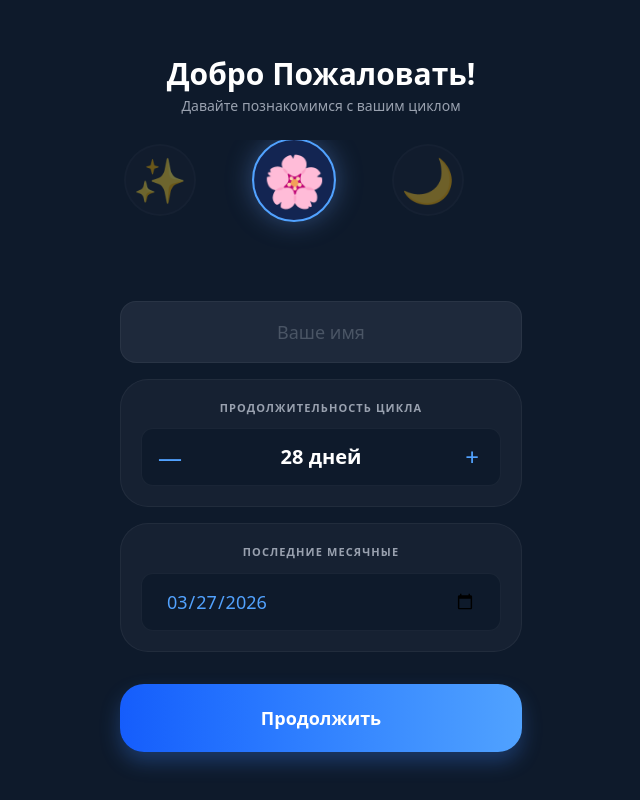
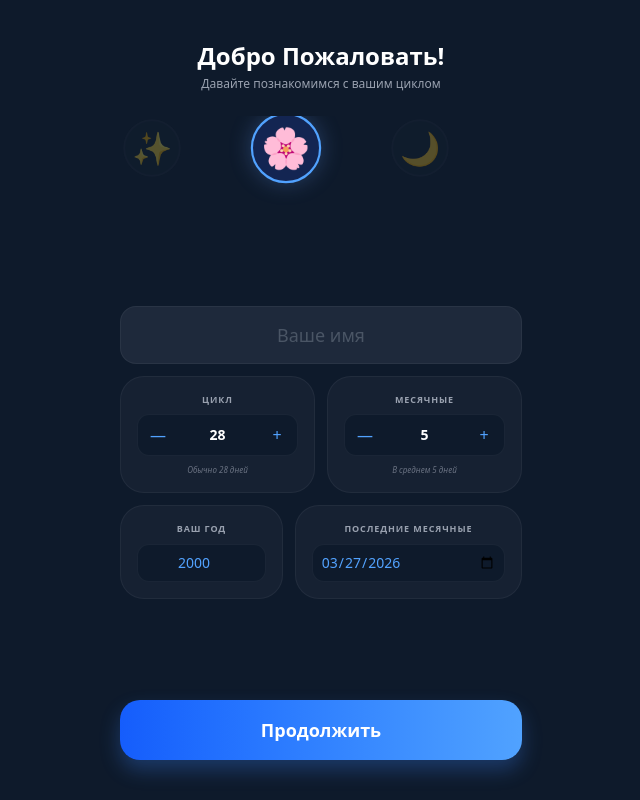
Before and after one commit to sxxxonne-source/period-tracker, a Next.js app: page /welcome in a window 1280 px wide. Shown: the whole page, without its empty margins (319-959 px from the left). Built offline with nearby package versions, Linux system fonts and the light colour scheme.

Commit message:
update v0.0.2

```diff
--- a/app/components/Calendar.tsx
+++ b/app/components/Calendar.tsx
@@ -24,12 +24,14 @@ export default function CycleCalendar() {
   const [value, setValue] = useState<Value>(null);
   const [cycleLength, setCycleLength] = useState(28);
   const [periodDuration, setPeriodDuration] = useState(5);
+  const [birthYear, setBirthYear] = useState(2000); // Добавили для точности
   const [isPremium, setIsPremium] = useState(false);
 
   useEffect(() => {
     if (typeof window !== "undefined") {
       setCycleLength(Number(localStorage.getItem("cycle_length")) || 28);
       setPeriodDuration(Number(localStorage.getItem("period_duration")) || 5);
+      setBirthYear(Number(localStorage.getItem("birth_year")) || 2000);
       setIsPremium(localStorage.getItem("user_subscription") === "premium");
 
       fetchPeriods();
@@ -48,7 +50,6 @@ export default function CycleCalendar() {
     if (data && data.length > 0) {
       setPeriods(data)
     } else {
-      // Если в базе пусто, создаем "виртуальный" период из данных онбординга
       const initialDate = localStorage.getItem("last_period");
       if (initialDate) {
         setPeriods([{ start_date: initialDate, duration: periodDuration }]);
@@ -70,20 +71,18 @@ export default function CycleCalendar() {
   const getTileClassName = ({ date, view }: { date: Date; view: string }) => {
     if (view !== 'month') return null
 
-    // Убираем время для точного сравнения
     const d = new Date(date); d.setHours(0, 0, 0, 0);
     const dateStr = d.toISOString().split('T')[0]
     let classes: string[] = []
 
-    // 1. Отметки Секса (❤️)
+    // 1. Секс ❤️
     if (events.some(e => e.date === dateStr)) classes.push('tile-sex')
 
-    // 2. Реальные или предсказанные периоды
     if (periods.length > 0) {
       const lastRecordedStart = new Date(periods[0].start_date);
       lastRecordedStart.setHours(0,0,0,0);
 
-      // Проверяем, попадает ли дата в прошлые записанные циклы
+      // 2. Реальные записи (Розовый)
       const isHistorical = periods.some(p => {
         const s = new Date(p.start_date); s.setHours(0,0,0,0);
         const e = new Date(s); e.setDate(s.getDate() + (p.duration - 1));
@@ -93,25 +92,30 @@ export default function CycleCalendar() {
       if (isHistorical) {
         classes.push('tile-period');
       } else {
-        // Логика прогноза вперед
-        const cyclesToPredict = isPremium ? 12 : 3; // Для Free даем прогноз на 3 месяца
+        // 3. Умный прогноз (на основе возраста и длины цикла)
+        const cyclesToPredict = isPremium ? 12 : 3;
+        const age = new Date().getFullYear() - birthYear;
+        const lutealPhase = age > 35 ? 13 : 14;
 
-        for (let i = 1; i <= cyclesToPredict; i++) {
+        // Проверяем будущие циклы (i > 0) и один прошлый (i < 0) для красоты
+        for (let i = -1; i <= cyclesToPredict; i++) {
+          if (i === 0) continue; // Пропускаем текущий, так как он либо в базе, либо виртуальный
+
           const pStart = new Date(lastRecordedStart);
           pStart.setDate(lastRecordedStart.getDate() + (cycleLength * i));
 
           const pEnd = new Date(pStart);
           pEnd.setDate(pStart.getDate() + (periodDuration - 1));
 
-          // Менструация (прогноз)
+          // Прогноз месячных
           if (d >= pStart && d <= pEnd) {
             classes.push('tile-predicted');
             break;
           }
 
-          // Овуляция (Цикл - 14 дней)
+          // Овуляция (за 14 дней до следующего начала)
           const ovu = new Date(pStart);
-          ovu.setDate(pStart.getDate() - 14);
+          ovu.setDate(pStart.getDate() - lutealPhase);
           const ovuStr = ovu.toISOString().split('T')[0];
 
           if (dateStr === ovuStr) {
@@ -119,7 +123,7 @@ export default function CycleCalendar() {
             break;
           }
 
-          // Фертильное окно (4 дня до овуляции + 1 после)
+          // Фертильное окно
           const fStart = new Date(ovu); fStart.setDate(ovu.getDate() - 4);
           const fEnd = new Date(ovu); fEnd.setDate(ovu.getDate() + 1);
           if (d >= fStart && d <= fEnd) {
@@ -146,21 +150,22 @@ export default function CycleCalendar() {
         locale="ru-RU"
         prev2Label={null}
         next2Label={null}
+        // Исправлено: Понедельник — первый день недели
         formatShortWeekday={(locale, date) =>
           ['Вс', 'Пн', 'Вт', 'Ср', 'Чт', 'Пт', 'Сб'][date.getDay()]
         }
+        calendarType="iso8601"
       />
 
-      {/* Легенда */}
       <div className="flex flex-wrap justify-center gap-x-4 gap-y-2 mt-4 px-2 pb-2 text-[8px] uppercase tracking-widest text-gray-400 font-bold">
         <div className="flex items-center gap-1.5">
-          <div className="w-2 h-2 rounded-full bg-[#ff4d6d]"></div> Месячные
+          <div className="w-2 h-2 rounded-full bg-[#ff4d6d]"></div> Период
         </div>
         <div className="flex items-center gap-1.5">
           <div className="w-2 h-2 rounded-full bg-[#7FFFD4] shadow-[0_0_5px_#7FFFD4]"></div> Овуляция
         </div>
         <div className="flex items-center gap-1.5">
-          <div className="w-2 h-2 rounded-full bg-[#4caf50]/40 border border-[#4caf50]"></div> Шанс зачать
+          <div className="w-2 h-2 rounded-full bg-[#4caf50]/40 border border-[#4caf50]"></div> Фертильность
         </div>
         <div className="flex items-center gap-1.5">
           <span>❤️</span> Секс
--- a/app/welcome/page.tsx
+++ b/app/welcome/page.tsx
@@ -8,7 +8,6 @@ import { Swiper, SwiperSlide } from 'swiper/react'
 import { Autoplay } from 'swiper/modules'
 import 'swiper/css'
 
-// Список доступных эмодзи
 const AVAILABLE_EMOJIS = ["🌸", "🌙", "💧", "💗", "🦋", "🌷", "⭐", "✨"]
 
 export default function WelcomePage() {
@@ -18,9 +17,10 @@ export default function WelcomePage() {
   const [name, setName] = useState("")
   const [selectedEmoji, setSelectedEmoji] = useState(AVAILABLE_EMOJIS[0])
   const [cycleLength, setCycleLength] = useState(28)
+  const [periodDuration, setPeriodDuration] = useState(5) // Новое: длительность самих месячных
+  const [birthYear, setBirthYear] = useState(2000) // Новое: год рождения
   const [lastPeriod, setLastPeriod] = useState(new Date().toISOString().split('T')[0]);
 
-  // Функция вибрации вынесена внутрь для прямого доступа к tg
   const triggerHaptic = (type: 'light' | 'medium' | 'heavy' | 'rigid' | 'soft' = 'light') => {
     if (typeof window !== "undefined") {
       const tg = (window as any).Telegram?.WebApp;
@@ -36,10 +36,6 @@ export default function WelcomePage() {
       if (tg) {
         tg.ready();
         tg.expand();
-        // Принудительно сообщаем TG, что мы работаем с Haptics
-        if (tg.HapticFeedback) {
-           console.log("Haptics ready");
-        }
         const user = tg.initDataUnsafe?.user
         if (user) { setName(user.first_name || ""); }
       }
@@ -54,9 +50,12 @@ export default function WelcomePage() {
       return;
     }
 
+    // Сохраняем расширенный набор данных
     localStorage.setItem("user_name", name)
     localStorage.setItem("user_avatar_emoji", selectedEmoji)
     localStorage.setItem("cycle_length", cycleLength.toString())
+    localStorage.setItem("period_duration", periodDuration.toString()) // Важно для календаря
+    localStorage.setItem("birth_year", birthYear.toString()) // Важно для точности овуляции
     localStorage.setItem("last_period", lastPeriod)
     localStorage.setItem("onboarding_complete", "true")
 
@@ -65,26 +64,23 @@ export default function WelcomePage() {
   }
 
   return (
-    <main className="h-screen w-full flex items-center justify-center bg-[#0e1a2b] text-white overflow-hidden p-6 touch-none">
-
-      <div className="w-full max-w-[402px] h-full flex flex-col items-center justify-between">
+    <main className="h-screen w-full flex items-center justify-center bg-[#0e1a2b] text-white overflow-y-auto p-6 scrollbar-hide">
+      <div className="w-full max-w-[402px] min-h-full flex flex-col items-center justify-between py-4">
 
         {/* ВЕРХНЯЯ ЧАСТЬ */}
-        <div className="w-full flex flex-col items-center pt-8">
-          <h1 className="text-3xl font-bold mb-1">Добро Пожаловать!</h1>
-          <p className="text-gray-400 mb-8 text-sm text-center">Давайте познакомимся с вашим циклом</p>
+        <div className="w-full flex flex-col items-center">
+          <h1 className="text-2xl font-bold mb-1">Добро Пожаловать!</h1>
+          <p className="text-gray-400 mb-6 text-xs text-center px-4">Давайте познакомимся с вашим циклом</p>
 
-          <div className="relative w-full h-32 flex items-center justify-center mb-4 overflow-hidden -mt-2">
+          <div className="relative w-full h-24 flex items-center justify-center mb-6 overflow-hidden">
             <Swiper
               modules={[Autoplay]}
               onSwiper={(swiper) => swiperRef.current = swiper}
               slidesPerView={3}
               centeredSlides={true}
               loop={true}
-              // Важно: используем realIndex и вызываем вибрацию
               onSlideChange={(swiper) => {
-                const emoji = AVAILABLE_EMOJIS[swiper.realIndex];
-                setSelectedEmoji(emoji);
+                setSelectedEmoji(AVAILABLE_EMOJIS[swiper.realIndex]);
                 triggerHaptic('light');
               }}
               className="w-full h-full"
@@ -93,16 +89,13 @@ export default function WelcomePage() {
                 <SwiperSlide key={index} className="flex items-center justify-center">
                   {({ isActive }) => (
                     <div
-                      className={`w-20 h-20 flex items-center justify-center rounded-full border-2 transition-all duration-300 cursor-pointer
+                      className={`w-16 h-16 flex items-center justify-center rounded-full border-2 transition-all duration-300 cursor-pointer
                         ${isActive
-                          ? 'border-blue-400 bg-blue-900/40 scale-105 shadow-[0_0_25px_rgba(100,149,237,0.4)]'
-                          : 'border-white/5 bg-[#1e293b]/50 scale-90 opacity-40'}`}
-                      onClick={() => {
-                        swiperRef.current?.slideToLoop(index);
-                        triggerHaptic('soft');
-                      }}
+                          ? 'border-blue-400 bg-blue-900/40 scale-110 shadow-[0_0_20px_rgba(100,149,237,0.3)]'
+                          : 'border-white/5 bg-[#1e293b]/50 scale-90 opacity-30'}`}
+                      onClick={() => swiperRef.current?.slideToLoop(index)}
                     >
-                      <span className="text-5xl">{emoji}</span>
+                      <span className="text-4xl">{emoji}</span>
                     </div>
                   )}
                 </SwiperSlide>
@@ -111,56 +104,75 @@ export default function WelcomePage() {
           </div>
         </div>
 
-        {/* СРЕДНЯЯ ЧАСТЬ */}
-        <div className="w-full flex-1 flex flex-col justify-center space-y-4 max-h-[60%]">
-
+        {/* СРЕДНЯЯ ЧАСТЬ - СЕТКА С НАСТРОЙКАМИ */}
+        <div className="w-full space-y-3 mb-6">
           <input
             type="text"
             placeholder="Ваше имя"
             value={name}
             onChange={(e) => setName(e.target.value)}
-            className="w-full bg-[#1e293b] border border-white/5 rounded-2xl py-4 px-6 text-center text-lg focus:ring-2 focus:ring-blue-500 outline-none transition-all placeholder:text-gray-600"
+            className="w-full bg-[#1e293b] border border-white/5 rounded-2xl py-3.5 px-6 text-center text-lg focus:ring-1 focus:ring-blue-500 outline-none transition-all placeholder:text-gray-600"
           />
 
-          <div className="bg-[#1e293b]/50 p-5 rounded-[28px] border border-white/5">
-            <p className="text-[11px] text-gray-400 uppercase tracking-widest mb-3 text-center font-bold">Продолжительность цикла</p>
-            <div className="flex items-center justify-between bg-[#0e1a2b] rounded-xl p-1 border border-white/5">
-              <button
-                onClick={() => { setCycleLength(Math.max(21, cycleLength - 1)); triggerHaptic('soft'); }}
-                className="w-12 h-12 flex items-center justify-center text-2xl font-light text-blue-400 active:scale-75 transition-transform"
-              >—</button>
-              <span className="text-xl font-bold">{cycleLength} дней</span>
-              <button
-                onClick={() => { setCycleLength(Math.min(45, cycleLength + 1)); triggerHaptic('soft'); }}
-                className="w-12 h-12 flex items-center justify-center text-2xl font-light text-blue-400 active:scale-75 transition-transform"
-              >+</button>
+          <div className="grid grid-cols-2 gap-3">
+            {/* Блок: Цикл */}
+            <div className="bg-[#1e293b]/50 p-4 rounded-[24px] border border-white/5">
+              <p className="text-[9px] text-gray-400 uppercase tracking-widest mb-2 text-center font-bold">Цикл</p>
+              <div className="flex items-center justify-between bg-[#0e1a2b] rounded-xl p-1 border border-white/5">
+                <button onClick={() => { setCycleLength(prev => Math.max(21, prev - 1)); triggerHaptic('soft'); }} className="w-8 h-8 text-blue-400">—</button>
+                <span className="text-sm font-bold">{cycleLength}</span>
+                <button onClick={() => { setCycleLength(prev => Math.min(45, prev + 1)); triggerHaptic('soft'); }} className="w-8 h-8 text-blue-400">+</button>
+              </div>
+              <p className="text-[8px] text-gray-500 mt-2 text-center italic">Обычно 28 дней</p>
+            </div>
+
+            {/* Блок: Длительность месячных */}
+            <div className="bg-[#1e293b]/50 p-4 rounded-[24px] border border-white/5">
+              <p className="text-[9px] text-gray-400 uppercase tracking-widest mb-2 text-center font-bold">Месячные</p>
+              <div className="flex items-center justify-between bg-[#0e1a2b] rounded-xl p-1 border border-white/5">
+                <button onClick={() => { setPeriodDuration(prev => Math.max(2, prev - 1)); triggerHaptic('soft'); }} className="w-8 h-8 text-blue-400">—</button>
+                <span className="text-sm font-bold">{periodDuration}</span>
+                <button onClick={() => { setPeriodDuration(prev => Math.min(10, prev + 1)); triggerHaptic('soft'); }} className="w-8 h-8 text-blue-400">+</button>
+              </div>
+              <p className="text-[8px] text-gray-500 mt-2 text-center italic">В среднем 5 дней</p>
             </div>
           </div>
 
-          <div className="bg-[#1e293b]/50 p-5 rounded-[28px] border border-white/5">
-            <p className="text-[11px] text-gray-400 uppercase tracking-widest mb-3 text-center font-bold">Последние месячные</p>
-            <input
-              type="date"
-              value={lastPeriod}
-              onChange={(e) => {
-                setLastPeriod(e.target.value);
-                triggerHaptic('light');
-              }}
-              className="w-full bg-[#0e1a2b] border border-white/5 rounded-xl py-3.5 px-6 text-blue-400 text-center text-lg outline-none"
-            />
+          <div className="flex gap-3">
+            {/* Блок: Год рождения */}
+            <div className="flex-[0.4] bg-[#1e293b]/50 p-4 rounded-[24px] border border-white/5 flex flex-col justify-center">
+               <p className="text-[9px] text-gray-400 uppercase tracking-widest mb-2 text-center font-bold">Ваш год</p>
+               <input
+                 type="number"
+                 min="1950" max="2015"
+                 value={birthYear}
+                 onChange={(e) => setBirthYear(Number(e.target.value))}
+                 className="w-full bg-[#0e1a2b] border border-white/5 rounded-xl py-2 text-blue-400 text-center text-sm outline-none"
+               />
+            </div>
+
+            {/* Блок: Дата */}
+            <div className="flex-[0.6] bg-[#1e293b]/50 p-4 rounded-[24px] border border-white/5">
+              <p className="text-[9px] text-gray-400 uppercase tracking-widest mb-2 text-center font-bold">Последние месячные</p>
+              <input
+                type="date"
+                value={lastPeriod}
+                onChange={(e) => { setLastPeriod(e.target.value); triggerHaptic('light'); }}
+                className="w-full bg-[#0e1a2b] border border-white/5 rounded-xl py-2 px-2 text-blue-400 text-center text-sm outline-none appearance-none"
+              />
+            </div>
           </div>
         </div>
 
         {/* НИЖНЯЯ ЧАСТЬ */}
-        <div className="w-full pb-6 pt-4">
+        <div className="w-full pt-2">
           <button
             onClick={handleContinue}
-            className="w-full py-5 rounded-[24px] bg-gradient-to-r from-blue-600 to-blue-400 text-white font-bold text-lg shadow-[0_10px_20px_rgba(59,130,246,0.3)] active:scale-95 transition-all"
+            className="w-full py-4 rounded-[20px] bg-gradient-to-r from-blue-600 to-blue-400 text-white font-bold text-lg shadow-[0_10px_20px_rgba(59,130,246,0.3)] active:scale-95 transition-all"
           >
             Продолжить
           </button>
         </div>
-
       </div>
     </main>
   )
```
Also changed, not shown: app/dashboard/page.tsx (+64 -40 lines).
